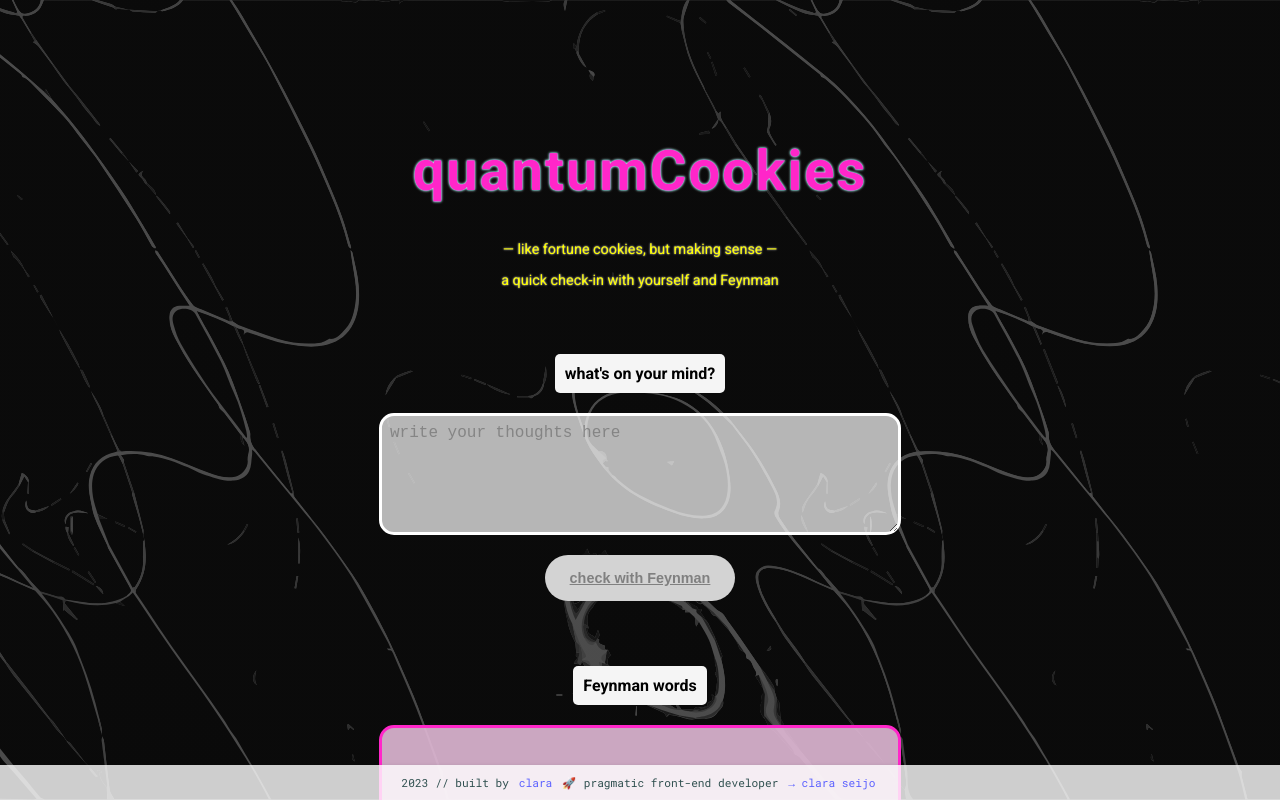
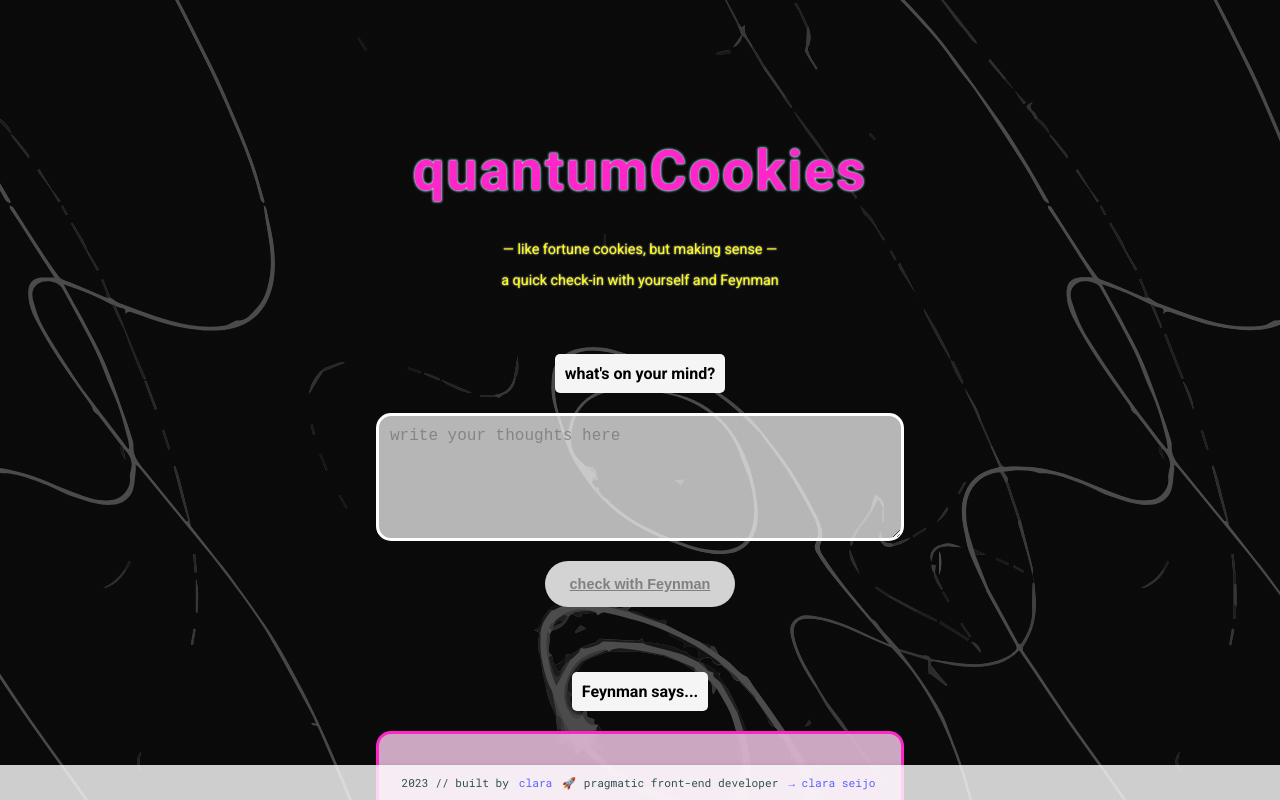
Before and after one commit to clasei/quantum-cookies, an Angular app: page / in a window 1280 px wide. Shown: the top 800 px of the page. Built offline with nearby package versions, Linux system fonts and the light colour scheme.

Commit message:
scroll for ios and style updated

```diff
--- a/src/app/components/quantum-cookies-display/quantum-cookies-display.component.html
+++ b/src/app/components/quantum-cookies-display/quantum-cookies-display.component.html
@@ -1,4 +1,4 @@
-<label for="answerFeynman">Feynman words</label>
+<label for="answerFeynman">Feynman says...</label>
 <div class="quote-container">
     <p class="quote-text">{{ quote }}</p>
 </div>
--- a/src/app/components/quantum-cookies-display/quantum-cookies-display.component.scss
+++ b/src/app/components/quantum-cookies-display/quantum-cookies-display.component.scss
@@ -14,7 +14,7 @@ label {
     min-height: 100px;
     background-color: rgba(224, 184, 213, 0.9);
     border: 3px solid rgb(255, 38, 201);
-    padding: 0.5rem;
+    padding: 0.7rem;
     margin: 20px auto;
     border-radius: 15px;
     text-align: center;
--- a/src/app/components/user-input/user-input.component.scss
+++ b/src/app/components/user-input/user-input.component.scss
@@ -14,7 +14,7 @@ textarea {
     min-height: 100px;
     border-radius: 15px;
     border: 3px solid rgb(255, 255, 255);
-    padding: 0.5rem;
+    padding: 0.7rem;
     margin: 20px auto;
     font-size: 1rem;
     resize: vertical;
--- a/src/index.html
+++ b/src/index.html
@@ -4,7 +4,7 @@
   <meta charset="utf-8">
   <title>quantumCookies</title>
   <base href="/">
-  <meta name="viewport" content="width=device-width, initial-scale=1">
+  <meta name="viewport" content="width=device-width, initial-scale=1", user-scalable="yes">
   <meta name="description" content="quantumCookies → like fortune cookies, but making sense: a quick check-in with yourself and Feynman">
   <meta name="keywords" content="quantumCookies, Feynman, quantum cookies, web development, front-end, Angular, clara seijo, clasei">
   <meta name="author" content="clasei, clara seijo">
--- a/src/styles.scss
+++ b/src/styles.scss
@@ -6,6 +6,8 @@ body {
   body::before {
     content: "";
     position: fixed;
+    scale: 1.3;
+    width: auto;
     top: 0;
     right: 0;
     bottom: 0;
@@ -26,5 +28,6 @@ app-user-input, app-quantum-cookies-display {
 
  .app-container {
   overflow: auto;
+  -webkit-overflow-scrolling: touch;
   padding-bottom: 100px;
 }
```
